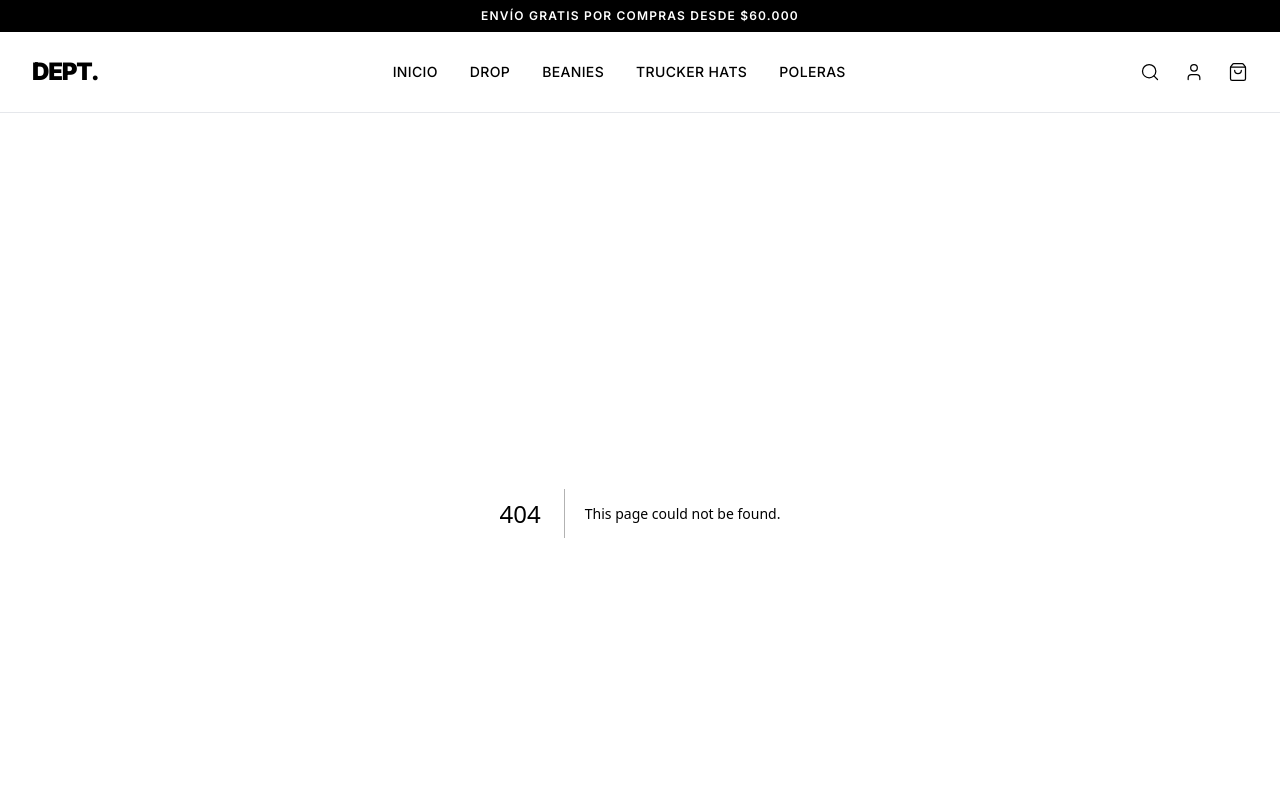
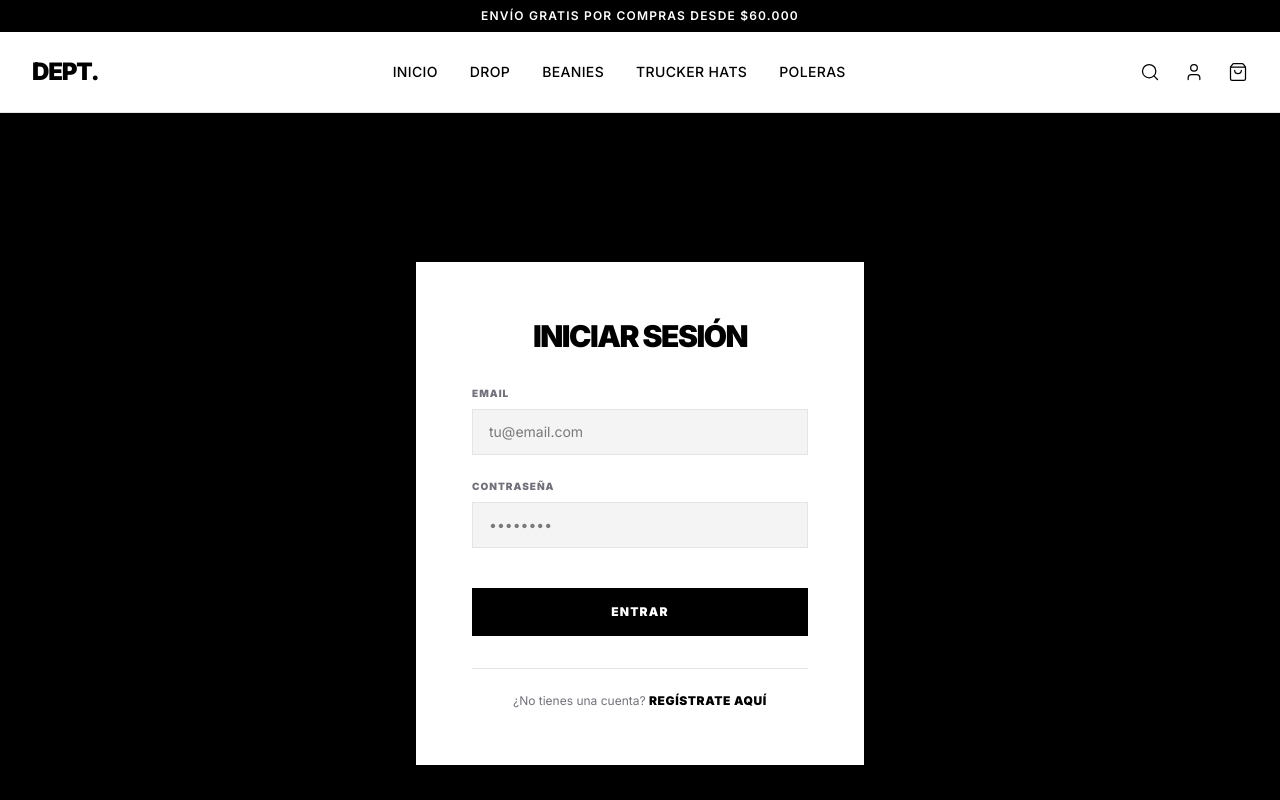
Before and after one commit to LeaGaj04/DEPT.-Store, a Next.js app: page /login in a window 1280 px wide. Before the commit this address had no page. Shown: the top 800 px of the page. Built offline with nearby package versions, Linux system fonts and the light colour scheme.

Commit message:
Pagina de perfil de usuario creada

```diff
--- /dev/null
+++ b/src/app/login/page.js
@@ -0,0 +1,78 @@
+"use client";
+import Link from "next/link";
+import { useState } from "react";
+
+export default function UserLogin() {
+  const [email, setEmail] = useState("");
+  const [password, setPassword] = useState("");
+
+  const handleLogin = (e) => {
+    e.preventDefault();
+    console.log("Intentando iniciar sesión con:", email);
+    // Aquí luego conectaremos el AuthContext de Firebase
+  };
+
+  return (
+    <div className="bg-black min-h-screen flex items-center justify-center p-4">
+      {/* Contenedor principal estilo DEPT */}
+      <div className="bg-white w-full max-w-md p-10 md:p-14 shadow-2xl">
+        <h1 className="text-3xl font-black tracking-tighter uppercase text-black text-center mb-8">
+          INICIAR SESIÓN
+        </h1>
+
+        <form onSubmit={handleLogin} className="space-y-6">
+          {/* Campo Email */}
+          <div>
+            <label className="block text-[10px] font-black tracking-widest text-zinc-500 uppercase mb-2">
+              Email
+            </label>
+            <input
+              type="email"
+              required
+              value={email}
+              onChange={(e) => setEmail(e.target.value)}
+              className="w-full bg-zinc-100 border border-zinc-200 text-black px-4 py-3 text-sm focus:outline-none focus:border-black transition-colors"
+              placeholder="tu@email.com"
+            />
+          </div>
+
+          {/* Campo Contraseña */}
+          <div>
+            <label className="block text-[10px] font-black tracking-widest text-zinc-500 uppercase mb-2">
+              Contraseña
+            </label>
+            <input
+              type="password"
+              required
+              value={password}
+              onChange={(e) => setPassword(e.target.value)}
+              className="w-full bg-zinc-100 border border-zinc-200 text-black px-4 py-3 text-sm focus:outline-none focus:border-black transition-colors"
+              placeholder="••••••••"
+            />
+          </div>
+
+          {/* Botón Entrar */}
+          <button
+            type="submit"
+            className="w-full bg-black text-white font-black uppercase tracking-widest text-xs py-4 hover:bg-zinc-800 transition-colors mt-4"
+          >
+            Entrar
+          </button>
+        </form>
+
+        {/* Enlaces inferiores */}
+        <div className="mt-8 pt-6 border-t border-zinc-200 flex flex-col items-center space-y-4">
+          <p className="text-xs text-zinc-500">
+            ¿No tienes una cuenta?{" "}
+            <Link
+              href="/registro"
+              className="text-black font-black uppercase tracking-wider hover:underline"
+            >
+              Regístrate aquí
+            </Link>
+          </p>
+        </div>
+      </div>
+    </div>
+  );
+}
--- a/src/app/producto/[id]/page.js
+++ b/src/app/producto/[id]/page.js
@@ -22,27 +22,49 @@ export default function ProductPage() {
     if (!id) return;
     const fetchProductData = async () => {
       try {
-        // ✅ AQUÍ YA ESTÁ CORREGIDO A "products"
         const docRef = doc(db, "products", id);
         const docSnap = await getDoc(docRef);
 
         if (docSnap.exists()) {
           const data = docSnap.data();
-          const prodData = { id: docSnap.id, ...data };
+
+          // MAPEO INTELIGENTE SEGÚN TUS ARCHIVOS REALES
+          let nombreImagen = "polera.jpg"; // Imagen por defecto por si acaso
+          const nombreProducto = data.name ? data.name.toLowerCase() : "";
+
+          if (nombreProducto.includes("beanie")) {
+            nombreImagen = "beanie.jpg";
+          } else if (nombreProducto.includes("trucker")) {
+            nombreImagen = "trucker.jpg";
+          } else if (nombreProducto.includes("polera")) {
+            nombreImagen = "polera.jpg";
+          }
+
+          const urlImagenLocal = `/products/${nombreImagen}`;
+
+          // Inyectamos la imagen correcta al producto
+          const prodData = { id: docSnap.id, image: urlImagenLocal, ...data };
           setProduct(prodData);
-          setMainImage(data.image || "");
+          setMainImage(urlImagenLocal);
 
           if (data.sizes && data.sizes.length === 1) {
             setSelectedSize(data.sizes[0]);
           }
 
-          // ✅ AQUÍ TAMBIÉN CORREGIDO A "products"
+          // Productos relacionados
           const q = query(collection(db, "products"), limit(5));
           const querySnapshot = await getDocs(q);
           const related = [];
           querySnapshot.forEach((doc) => {
             if (doc.id !== id && related.length < 4) {
-              related.push({ id: doc.id, ...doc.data() });
+              const rData = doc.data();
+              // También le aplicamos el mapeo a los relacionados para que no se rompan abajo
+              let rImg = "polera.jpg";
+              const rName = rData.name ? rData.name.toLowerCase() : "";
+              if (rName.includes("beanie")) rImg = "beanie.jpg";
+              else if (rName.includes("trucker")) rImg = "trucker.jpg";
+
+              related.push({ id: doc.id, image: `/products/${rImg}`, ...rData });
             }
           });
           setRelatedProducts(related);
@@ -93,7 +115,7 @@ export default function ProductPage() {
 
             {/* Imagen Principal Grande */}
             <div className="flex-1 bg-zinc-950 aspect-[4/5] relative border border-zinc-900 overflow-hidden">
-               {mainImage ? (
+              {mainImage ? (
                 <img src={mainImage} alt={product.name} className="w-full h-full object-cover object-center" />
               ) : (
                 <div className="w-full h-full flex items-center justify-center text-zinc-600 font-black tracking-widest text-sm uppercase">DEPT STUDIO</div>
--- a/src/components/Header.jsx
+++ b/src/components/Header.jsx
@@ -41,8 +41,8 @@ export default function Header() {
                         <button className="text-black hover:text-gray-600 hidden sm:block transition-colors">
                             <Search size={20} strokeWidth={1.5} />
                         </button>
-                        {/* Se mantiene tu conexión al panel de admin */}
-                        <Link href="/admin/login" className="text-black hover:text-gray-600 hidden sm:block transition-colors">
+                        {/* Se mantiene tu conexión al panel de admin/login */}
+                        <Link href="/login" className="text-black hover:text-gray-600 hidden sm:block transition-colors">
                             <User size={20} strokeWidth={1.5} />
                         </Link>
 
```
Also changed, not shown: inspo/1.PNG (added), inspo/20260526_015755.jpg (added).
